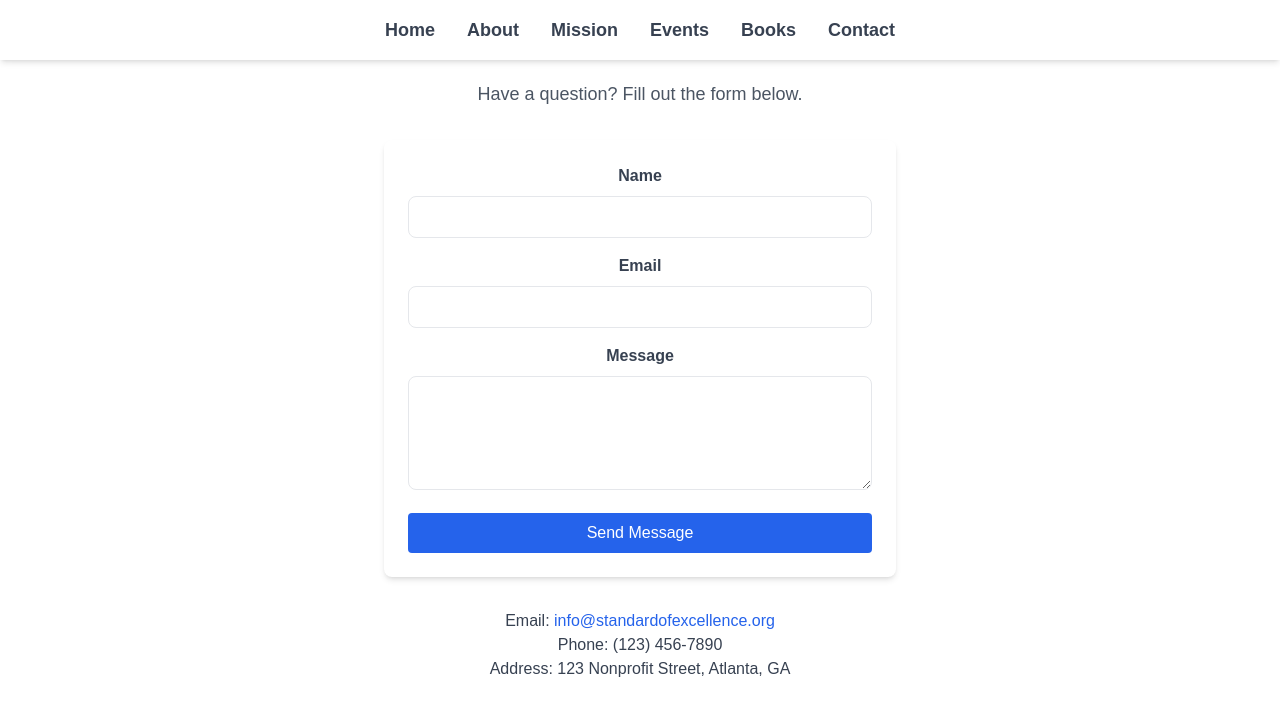
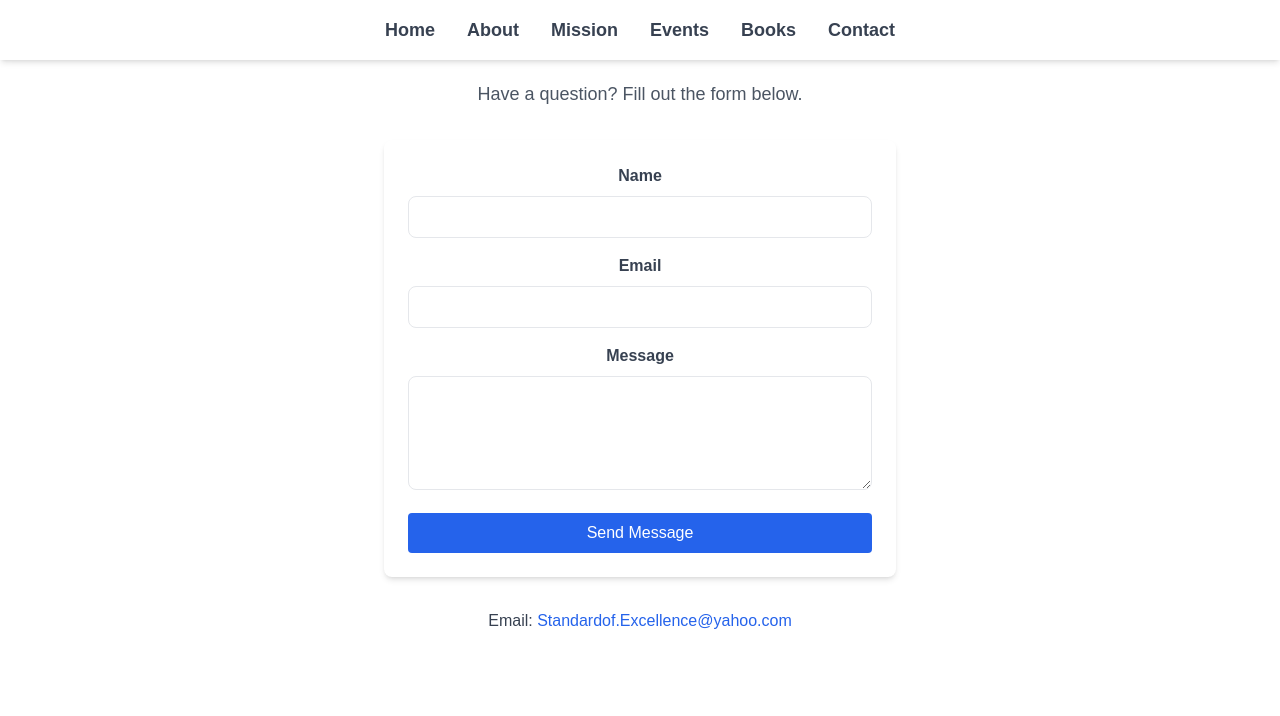
Before and after one commit to JesseSmith3rd/StandardOfExcellence, a Next.js app: page /contact in a window 1280 px wide. Shown: the top 716 px of the page. Built offline with nearby package versions, Linux system fonts and the light colour scheme.

Commit message:
add email address

```diff
--- a/app/contact/page.tsx
+++ b/app/contact/page.tsx
@@ -50,9 +50,7 @@ export default function Contact() {
 
       {/* Contact Information */}
       <div className="mt-8 text-gray-700">
-        <p>Email: <a href="mailto:info@standardofexcellence.org" className="text-blue-600 hover:underline">info@standardofexcellence.org</a></p>
-        <p>Phone: (123) 456-7890</p>
-        <p>Address: 123 Nonprofit Street, Atlanta, GA</p>
+        <p>Email: <a href="mailto:info@standardofexcellence.org" className="text-blue-600 hover:underline">Standardof.Excellence@yahoo.com</a></p>
       </div>
     </div>
   );
```
